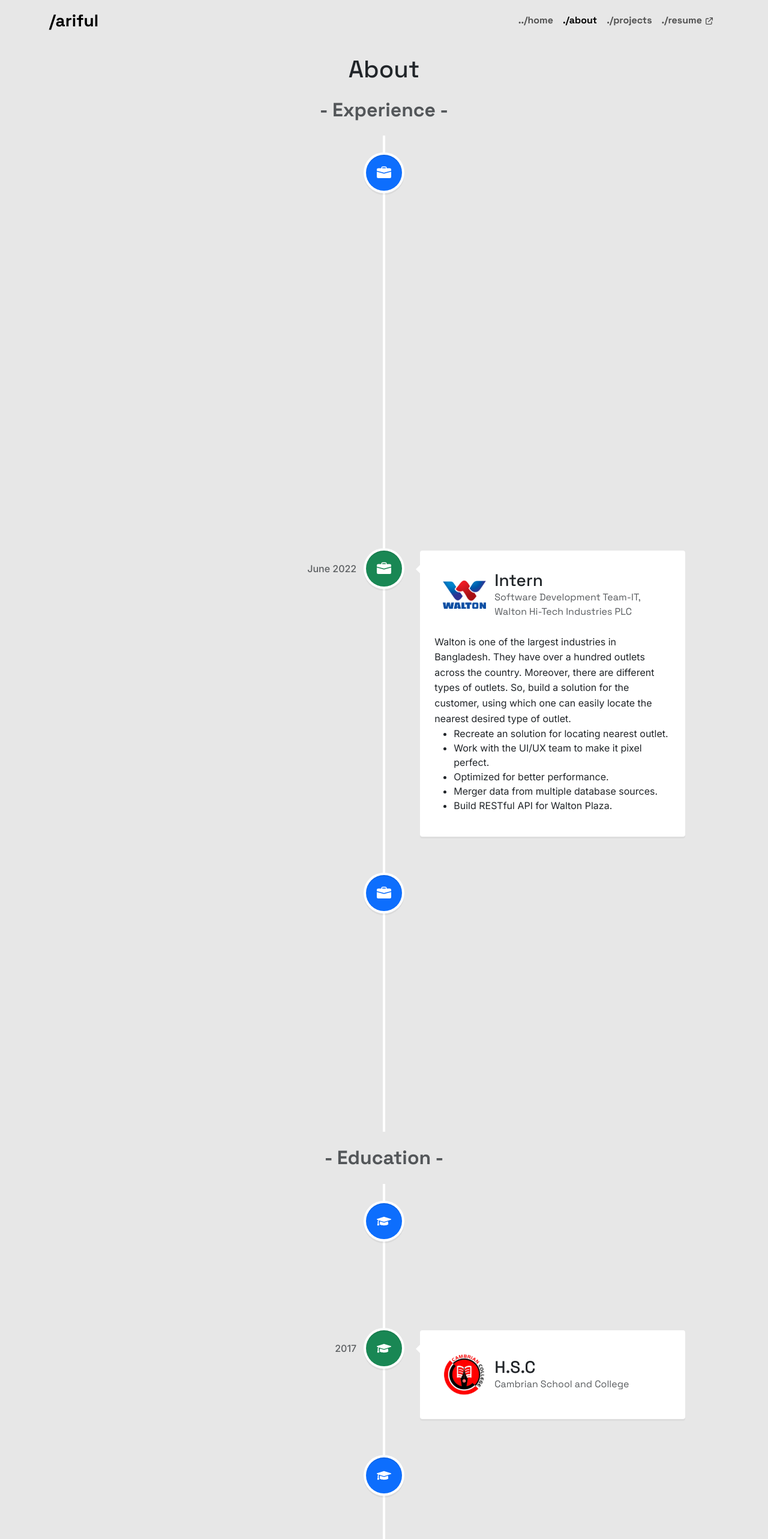
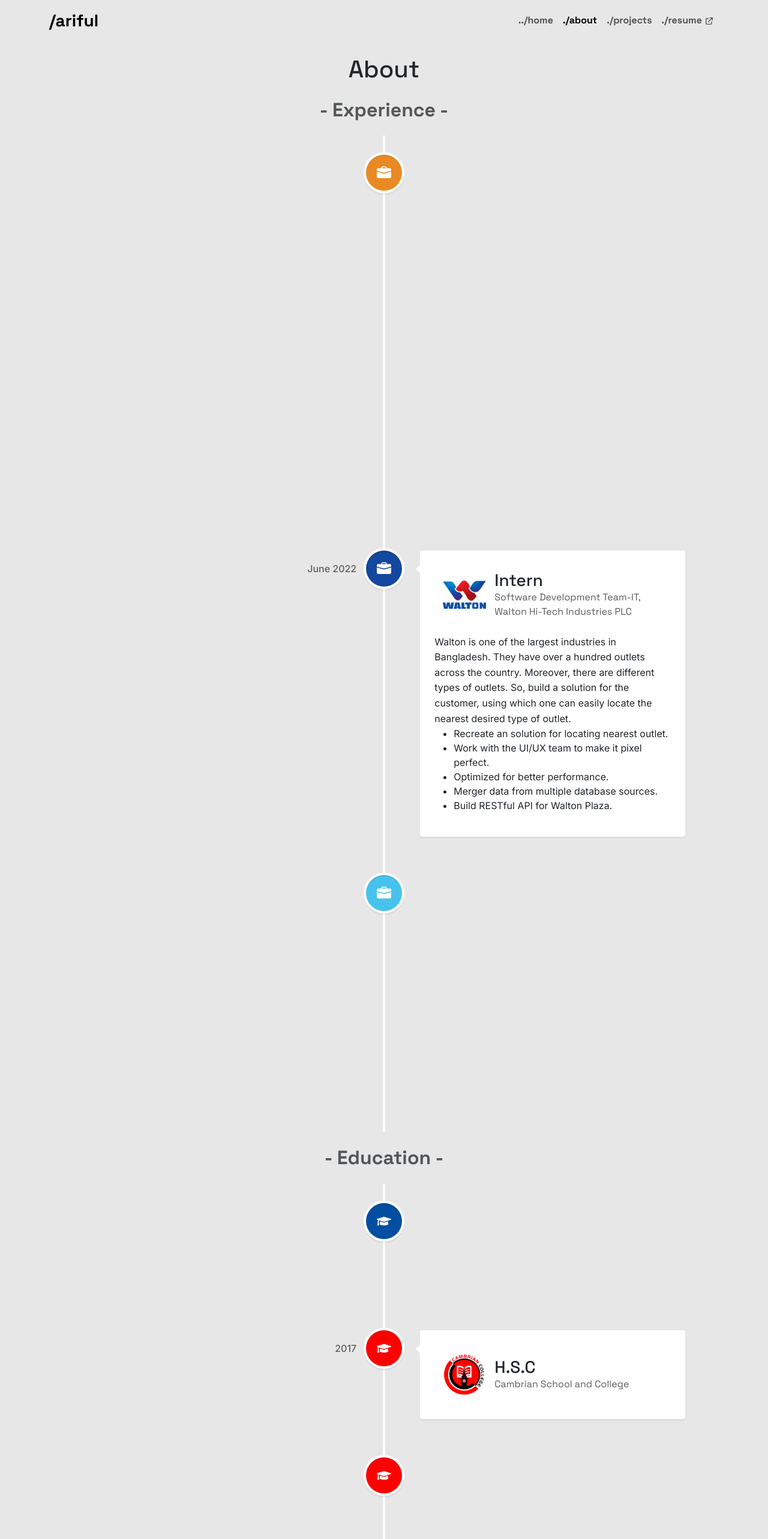
Before and after one commit to arifulrony10/arifulrony10, a React (Vite) app: page /about in a window 1280 px wide. Shown: the top 2566 px of the page at 60% size. Built offline with nearby package versions, Linux system fonts and the light colour scheme.

Commit message:
color added to about page

```diff
--- a/src/components/timeline/timeline.component.jsx
+++ b/src/components/timeline/timeline.component.jsx
@@ -22,7 +22,7 @@ const TimelineComponent = () => {
         <VerticalTimelineElement
           className='vertical-timeline-element--education'
           date='March 2013'
-          iconStyle={{ background: 'rgb(13, 110, 253)', color: '#fff' }}
+          iconStyle={{ background: '#EA8923', color: '#fff' }}
           icon={<BsBriefcaseFill />}
         >
           <div className='d-md-flex'>
@@ -64,7 +64,7 @@ const TimelineComponent = () => {
         <VerticalTimelineElement
           className='vertical-timeline-element--education'
           date='June 2022'
-          iconStyle={{ background: 'rgb(25, 135, 84)', color: '#fff' }}
+          iconStyle={{ background: '#13489E', color: '#fff' }}
           icon={<BsBriefcaseFill />}
         >
           <div className='d-md-flex'>
@@ -99,7 +99,7 @@ const TimelineComponent = () => {
         <VerticalTimelineElement
           className='vertical-timeline-element--education'
           date='Jan 2021'
-          iconStyle={{ background: 'rgb(13, 110, 253)', color: '#fff' }}
+          iconStyle={{ background: '#47C2ED', color: '#fff' }}
           icon={<BsBriefcaseFill />}
         >
           <div className='d-md-flex'>
@@ -143,7 +143,7 @@ const TimelineComponent = () => {
         <VerticalTimelineElement
           className='vertical-timeline-element--education'
           date='2023'
-          iconStyle={{ background: 'rgb(13, 110, 253)', color: '#fff' }}
+          iconStyle={{ background: '#034EA1', color: '#fff' }}
           icon={<FaGraduationCap />}
         >
           <div className='d-md-flex'>
@@ -164,7 +164,7 @@ const TimelineComponent = () => {
         <VerticalTimelineElement
           className='vertical-timeline-element--education'
           date='2017'
-          iconStyle={{ background: 'rgb(25, 135, 84)', color: '#fff' }}
+          iconStyle={{ background: '#FF0000', color: '#fff' }}
           icon={<FaGraduationCap />}
         >
           <div className='d-md-flex'>
@@ -185,7 +185,7 @@ const TimelineComponent = () => {
         <VerticalTimelineElement
           className='vertical-timeline-element--education'
           date='2015'
-          iconStyle={{ background: 'rgb(13, 110, 253)', color: '#fff' }}
+          iconStyle={{ background: '#FF0000', color: '#fff' }}
           icon={<FaGraduationCap />}
         >
           <div className='d-md-flex'>
```
